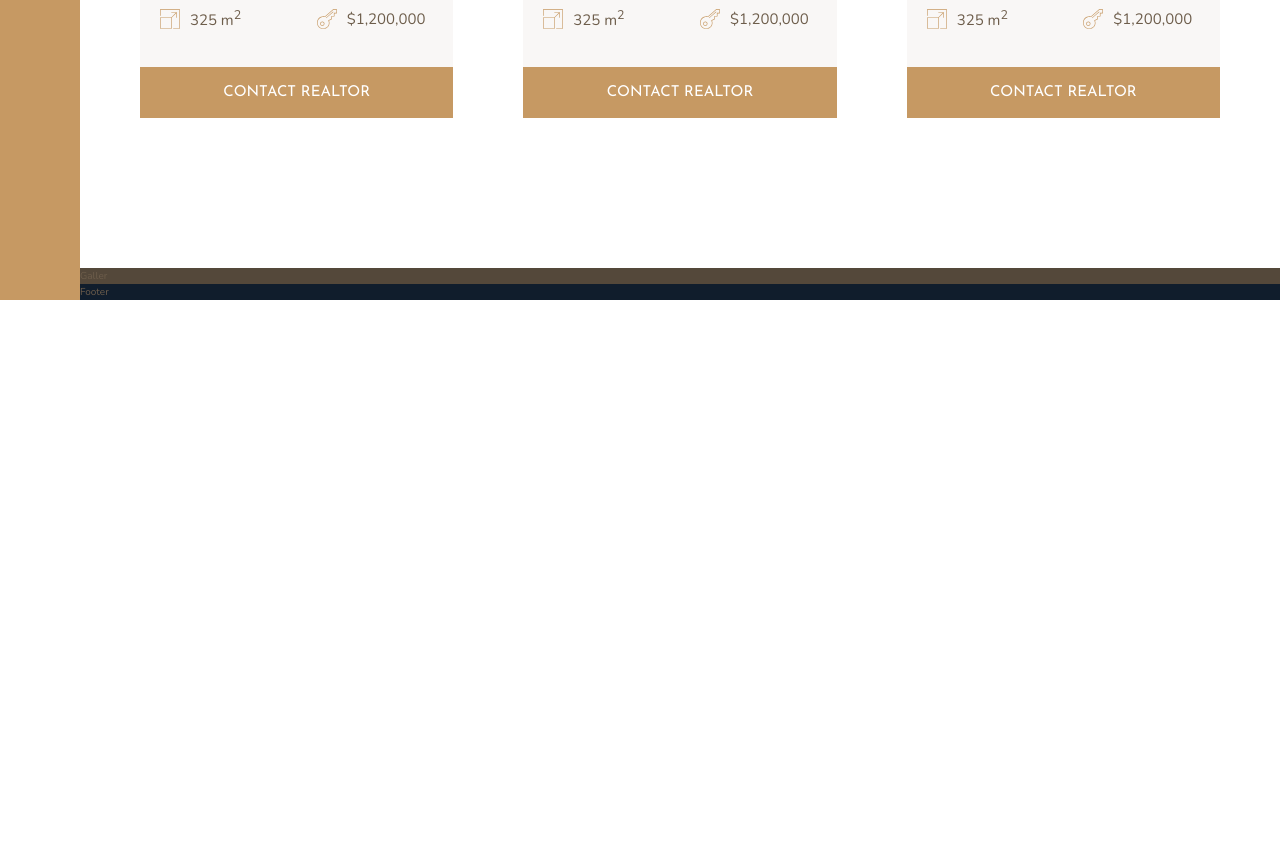
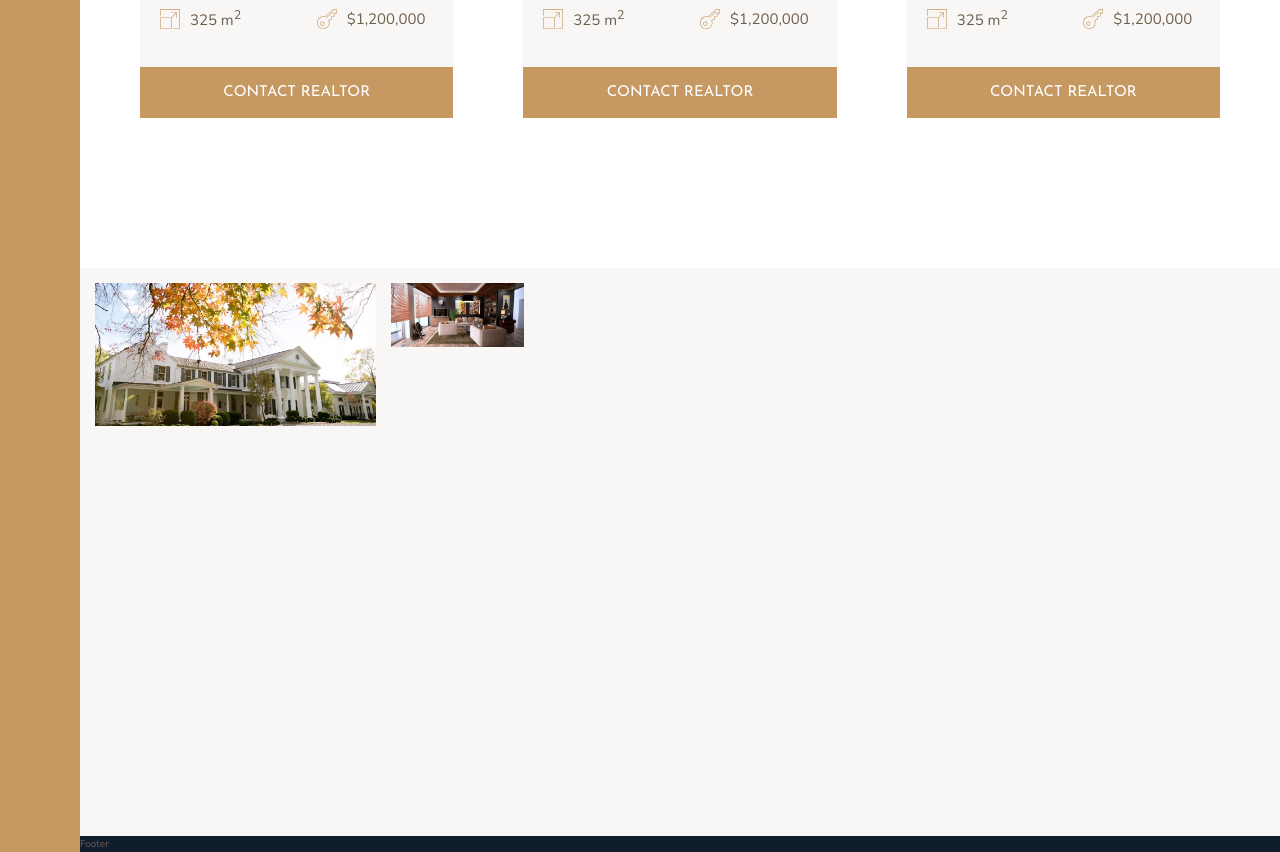
Before and after one commit to martywebdev/nexter, a website: page index.html in a window 1280 px wide. Shown: the part 2804-3656 px from the top of the page. Before the commit the page ends 3104 px from the top, so only its background shows below. Drawn offline with nearby package versions, Linux system fonts and the light colour scheme.

Commit message:
gallery 1

```diff
--- a/index.html
+++ b/index.html
@@ -284,9 +284,19 @@
         </div>
         <button class="btn home__button">Contact realtor</button>
       </div>
-      </div>
     </section>
-    <section class="gallery">Galler</section>
+    <section class="gallery">
+      <figure class="gallery__item gallery__item--1">
+        <img src="img/gal-1.jpeg" alt="" class="gallery__img" />
+      </figure>
+      <figure class="gallery__item gallery__item--2">
+        <img src="img/gal-2.jpeg" alt="" class="gallery__img" />
+      </figure>
+      <figure class="gallery__item gallery__item--3"></figure>
+      <figure class="gallery__item gallery__item--4"></figure>
+      <figure class="gallery__item gallery__item--5"></figure>
+      <figure class="gallery__item gallery__item--6"></figure>
+    </section>
     <footer class="footer">Footer</footer>
   </body>
 </html>
--- a/scss/_gallery.scss
+++ b/scss/_gallery.scss
@@ -1,6 +1,25 @@
-@use 'base' as *;
+@use "base" as *;
 
 .gallery {
-    background-color: $color-grey-dark-1;
-    grid-column: full-start / full-end;
+  background-color: $color-grey-light-1;
+  grid-column: full-start / full-end;
+
+  display: grid;
+  grid-template-columns: repeat(8, 1fr);
+  grid-template-rows: repeat(7, 5vw);
+  grid-gap: 1.5rem;
+  padding: 1.5rem;
+
+  &__item {
+    &--1 {
+        grid-row: 1 / span 2;
+        grid-column: 1 / span 2;
+    }
+  }
+  &__img {
+    width: 100%;
+    height: 100%;
+    object-fit: cover;
+    display: block;
+  }
 }
```
Also changed, not shown: css/style.css.
